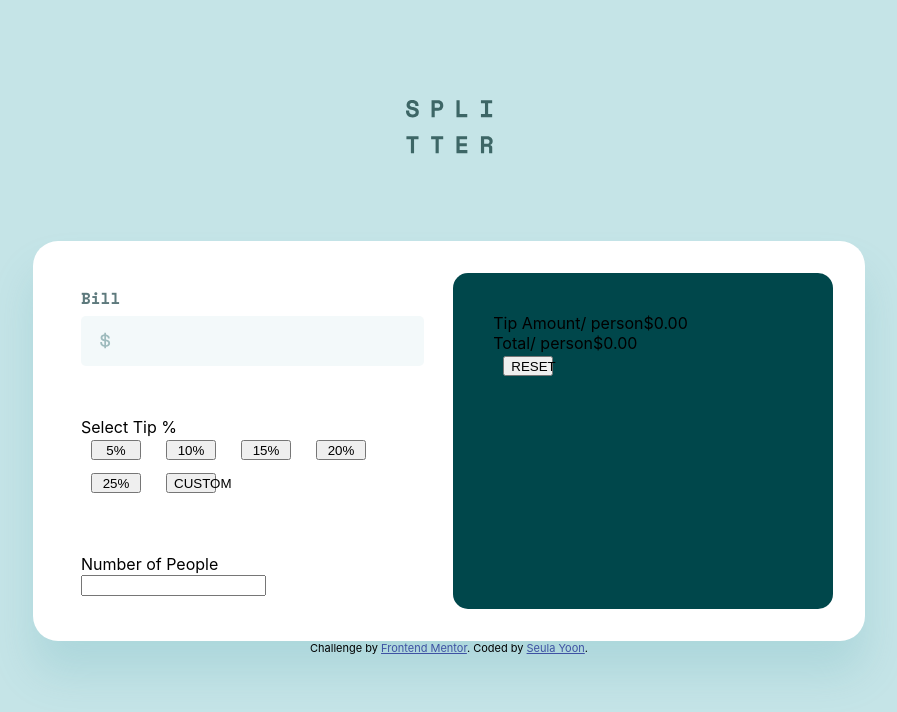
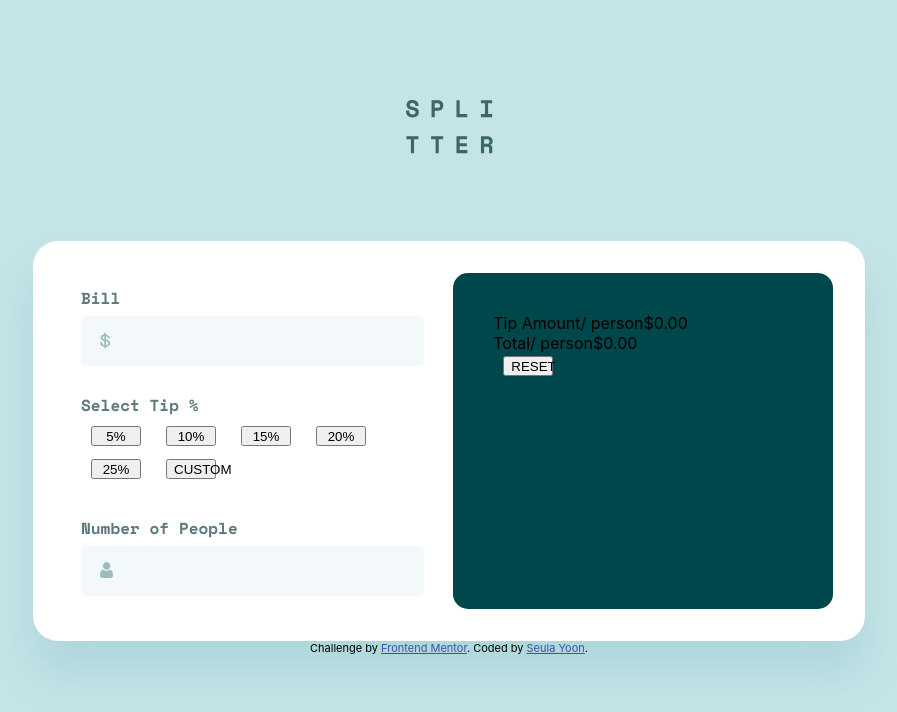
Before and after one commit to flo2seul/TipCalculator, a React (Create React App) app in the folder tip-calculator-app/: page / in a window 1280 px wide. Shown: the top 712 px of the page, without its empty margins (191-1088 px from the left). Built offline with nearby package versions, Linux system fonts and the light colour scheme.

Commit message:
[ADD] Styling files

```diff
--- a/tip-calculator-app/src/components/People.js
+++ b/tip-calculator-app/src/components/People.js
@@ -1,4 +1,5 @@
 import React from "react"
+import '../styles/People.css';
 
 const People = ({updatePerson}) => {
     const [value, setValue] = React.useState('');
@@ -10,8 +11,8 @@ const People = ({updatePerson}) => {
     }
     return (
         <div className="people">
-            <div>Number of People</div>
-            <input type="text" value={value} onChange={handleInputChange}></input>
+            <div className="people-title">Number of People</div>
+            <input className="people-input" type="text" value={value} onChange={handleInputChange}></input>
         </div>
     )
 }
--- a/tip-calculator-app/src/components/SelectTip.js
+++ b/tip-calculator-app/src/components/SelectTip.js
@@ -38,7 +38,7 @@ const SelectTip = ({updateTip}) => {
     }
     return (
         <div className="select-tip">
-            <div>Select Tip %</div>
+            <div className="select-tip-title">Select Tip %</div>
             <div className="button-group" onClick={onTipClick} ref={group}>
                 <button className="one">5%</button>
                 <button className="two">10%</button>
--- a/tip-calculator-app/src/components/Viewer.js
+++ b/tip-calculator-app/src/components/Viewer.js
@@ -1,15 +1,16 @@
 import React from 'react'
+import '../styles/Viewer.css';
 
 const Viewer = ({total, tipAmount}) => {
 
     return (
         <div className='viewer-box'>
-            <div className='tip-amount'>
+            <div className='view-tip-amount'>
                 <span>Tip Amount</span>
                 <span>/ person</span>
                 <span>${tipAmount}</span>
             </div>
-            <div>
+            <div className='view-total'>
                 <span>Total</span>
                 <span>/ person</span>
                 <span>${total || 0.00}</span>
--- /dev/null
+++ b/tip-calculator-app/src/styles/People.css
@@ -0,0 +1,33 @@
+.people-title {
+    font-family: 'Space Mono';
+    font-style: normal;
+    font-weight: 700;
+    font-size: 16px;
+    line-height: 24px;
+    color: #5E7A7D;
+    padding-bottom: 6px;
+}
+.people-input {
+background: #F3F9FA;
+border-radius: 5px;
+border-width: 0px;
+border-style: inset;
+border-color: transparent;
+background-image: url('../images/icon-person.svg');
+background-repeat: no-repeat;
+height: 48px;
+width: 100%;
+outline: none;
+background-position: 19px 16px;
+text-align: right;
+color: #00474B;
+font-family: 'Space Mono';
+font-style: normal;
+font-weight: 700;
+font-size: 24px;
+line-height: 36px;
+padding-right: 17px;
+}
+.people-input:focus {
+    border: 2px solid #26C2AE !important
+  }
--- a/tip-calculator-app/src/styles/SelectTip.css
+++ b/tip-calculator-app/src/styles/SelectTip.css
@@ -1,4 +1,12 @@
-
+.select-tip-title {
+    font-family: 'Space Mono';
+    font-style: normal;
+    font-weight: 700;
+    font-size: 16px;
+    line-height: 24px;
+    color: #5E7A7D;
+    padding-bottom: 6px;
+}
 button {
     margin: 3px 15px 10px 10px;
     width: 50px;
```
Also changed, not shown: tip-calculator-app/src/styles/Viewer.css (added).
